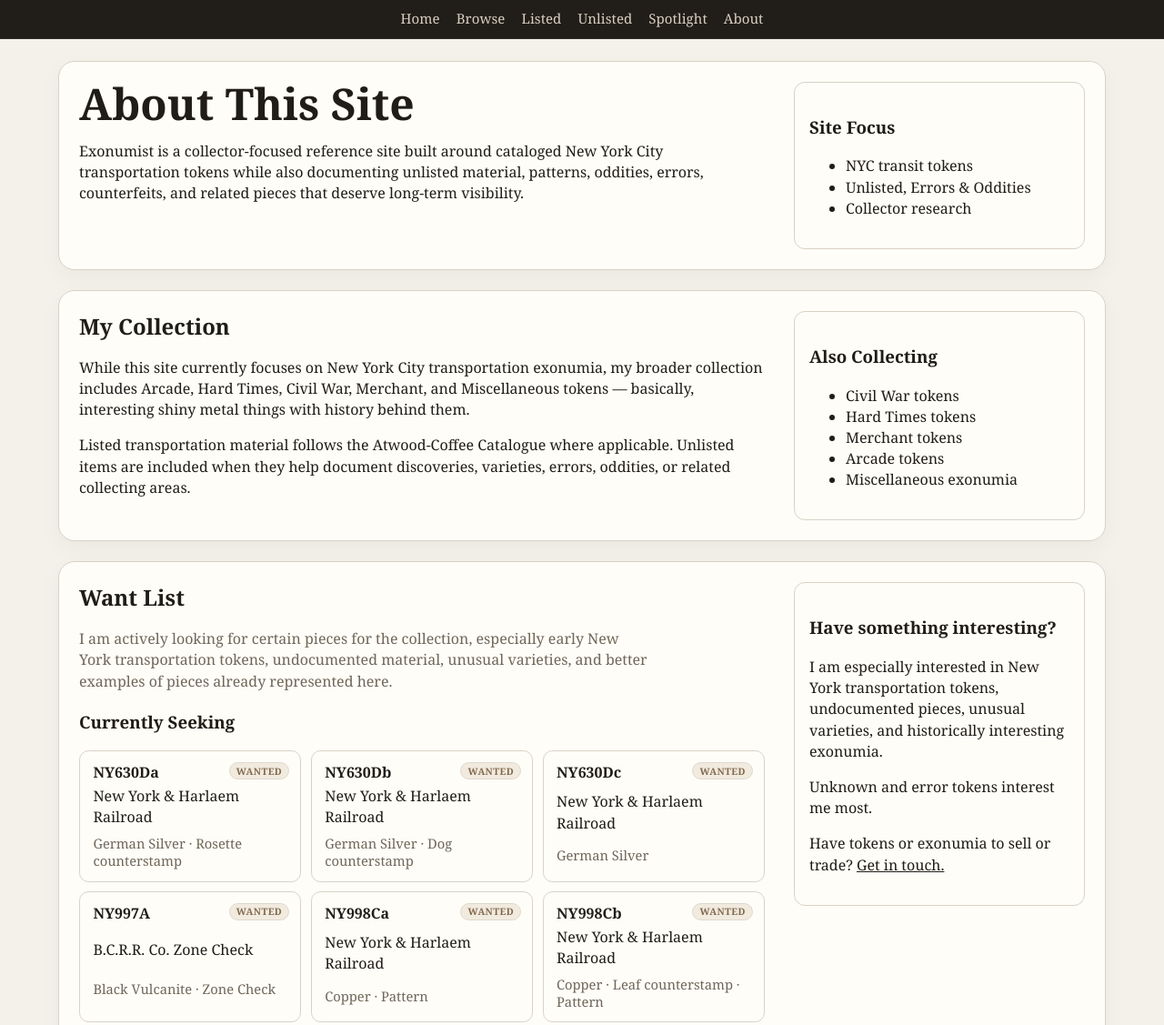
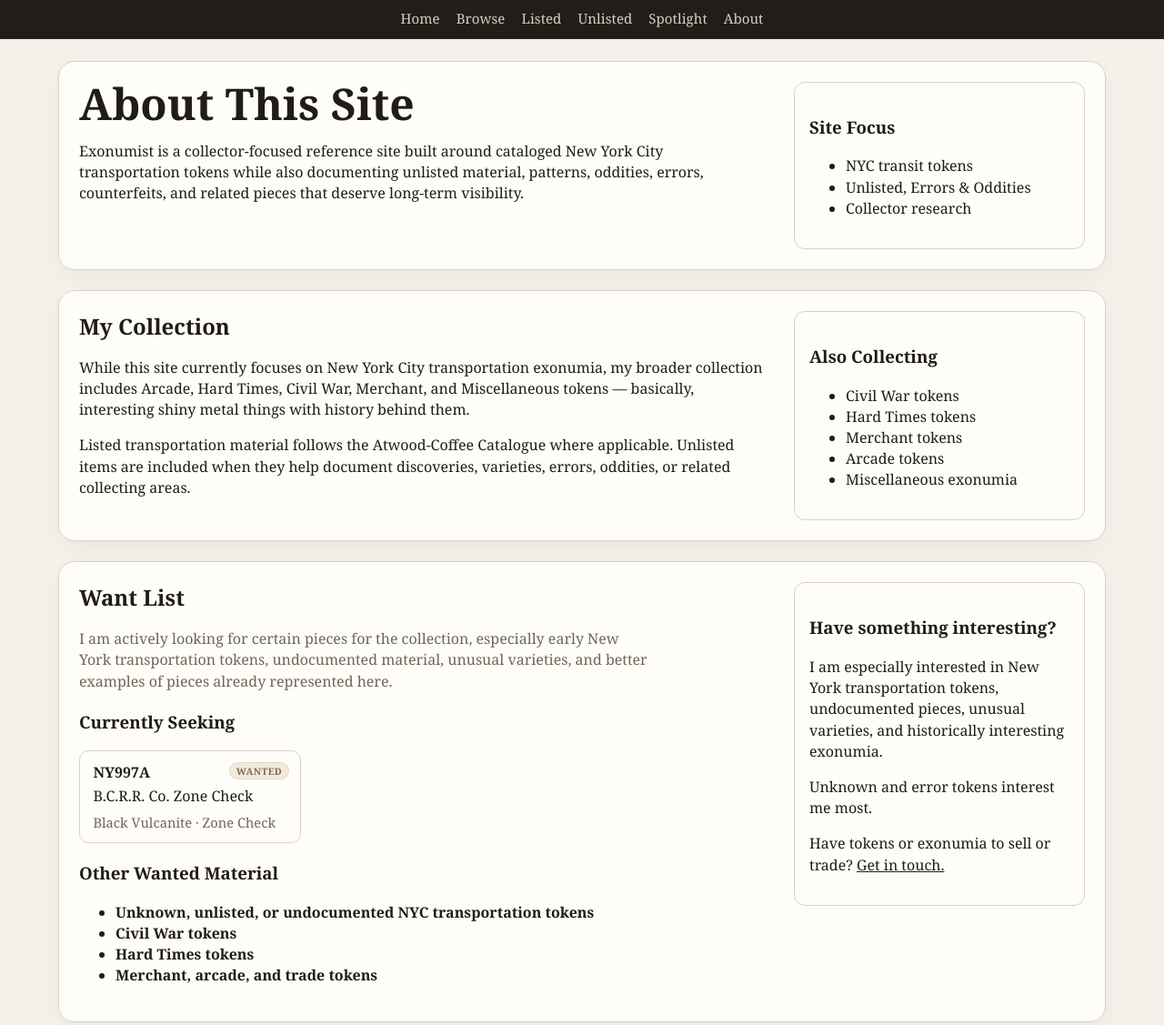
Before and after one commit to kellysbakery/exonumist, an Eleventy site: page src/about.njk in a window 1280 px wide. Shown: the top 1127 px of the page at 91% size. Built offline with nearby package versions, Linux system fonts and the light colour scheme; Eleventy itself is replaced by a stand-in of ours; files that its build step writes are made by us from their sources.

Commit message:
clean up want list

```diff
--- a/src/_data/official/998.json
+++ b/src/_data/official/998.json
@@ -19,7 +19,7 @@
     "rev": "(OMNIBUS)",
     "desc": "Early octagonal New York & Harlaem Railroad omnibus token in copper.",
     "notes": "The New York & Harlaem Railroad, incorporated in 1831, operated one of the earliest urban rail lines in the United States and is widely regarded as New York City’s first street railway. Service began in 1832 along the Bowery from Prince Street to 14th Street, with later extensions north on Fourth Avenue to Harlem and south to City Hall. Horse power was used initially, with steam locomotives introduced in 1837 for service north of the 27th Street depot. These tokens are believed to be the first transportation tokens issued for use in New York City.\n\nCollectors recognize seven major octagonal token varieties associated with the line. The regular circulating issues are the 18mm German silver pieces listed as Atwood-Coffee NY630: plain (NY630Dc), rosette counterstamp (NY630Da), and the famous dog counterstamp (NY630Db). Additional pattern issues were struck in copper and lead under the NY998 listings. Copper varieties include plain (NY998Ca) and leaf counterstamp (NY998Cb). Lead varieties include plain (NY998Da) and leaf counterstamp (NY998Db). The initials 'B & S' found beneath the railroad coach identify the token makers, Bale & Smith, noted New York engravers.\n\nToday these pieces are considered among the most historic American transit tokens, linking directly to the earliest development of organized public transportation in New York City.",
-    "wanted": true,
+    "wanted": false,
     "wantedNote": "Currently represented, but looking to upgrade to a nicer example.",
     "val": 350,
     "rel": [],
@@ -47,7 +47,7 @@
     "rev": "(OMNIBUS)",
     "desc": "Early octagonal New York & Harlaem Railroad omnibus token in copper.",
     "notes": "The New York & Harlaem Railroad, incorporated in 1831, operated one of the earliest urban rail lines in the United States and is widely regarded as New York City’s first street railway. Service began in 1832 along the Bowery from Prince Street to 14th Street, with later extensions north on Fourth Avenue to Harlem and south to City Hall. Horse power was used initially, with steam locomotives introduced in 1837 for service north of the 27th Street depot. These tokens are believed to be the first transportation tokens issued for use in New York City.\n\nCollectors recognize seven major octagonal token varieties associated with the line. The regular circulating issues are the 18mm German silver pieces listed as Atwood-Coffee NY630: plain (NY630Dc), rosette counterstamp (NY630Da), and the famous dog counterstamp (NY630Db). Additional pattern issues were struck in copper and lead under the NY998 listings. Copper varieties include plain (NY998Ca) and leaf counterstamp (NY998Cb). Lead varieties include plain (NY998Da) and leaf counterstamp (NY998Db). The initials 'B & S' found beneath the railroad coach identify the token makers, Bale & Smith, noted New York engravers.\n\nToday these pieces are considered among the most historic American transit tokens, linking directly to the earliest development of organized public transportation in New York City.",
-    "wanted": true,
+    "wanted": false,
     "wantedNote": "Currently represented, but looking to upgrade to a nicer example.",
     "val": 350,
     "rel": [],
@@ -75,7 +75,7 @@
     "rev": "(OMNIBUS)",
     "desc": "Early octagonal New York & Harlaem Railroad omnibus token in lead.",
     "notes": "The New York & Harlaem Railroad, incorporated in 1831, operated one of the earliest urban rail lines in the United States and is widely regarded as New York City’s first street railway. Service began in 1832 along the Bowery from Prince Street to 14th Street, with later extensions north on Fourth Avenue to Harlem and south to City Hall. Horse power was used initially, with steam locomotives introduced in 1837 for service north of the 27th Street depot. These tokens are believed to be the first transportation tokens issued for use in New York City.\n\nCollectors recognize seven major octagonal token varieties associated with the line. The regular circulating issues are the 18mm German silver pieces listed as Atwood-Coffee NY630: plain (NY630Dc), rosette counterstamp (NY630Da), and the famous dog counterstamp (NY630Db). Additional pattern issues were struck in copper and lead under the NY998 listings. Copper varieties include plain (NY998Ca) and leaf counterstamp (NY998Cb). Lead varieties include plain (NY998Da) and leaf counterstamp (NY998Db). The initials 'B & S' found beneath the railroad coach identify the token makers, Bale & Smith, noted New York engravers.\n\nToday these pieces are considered among the most historic American transit tokens, linking directly to the earliest development of organized public transportation in New York City.",
-    "wanted": true,
+    "wanted": false,
     "wantedNote": "Currently represented, but looking to upgrade to a nicer example.",
     "val": 350,
     "rel": [],
@@ -103,7 +103,7 @@
     "rev": "(OMNIBUS)",
     "desc": "Early octagonal New York & Harlaem Railroad omnibus token in lead.",
     "notes": "The New York & Harlaem Railroad, incorporated in 1831, operated one of the earliest urban rail lines in the United States and is widely regarded as New York City’s first street railway. Service began in 1832 along the Bowery from Prince Street to 14th Street, with later extensions north on Fourth Avenue to Harlem and south to City Hall. Horse power was used initially, with steam locomotives introduced in 1837 for service north of the 27th Street depot. These tokens are believed to be the first transportation tokens issued for use in New York City.\n\nCollectors recognize seven major octagonal token varieties associated with the line. The regular circulating issues are the 18mm German silver pieces listed as Atwood-Coffee NY630: plain (NY630Dc), rosette counterstamp (NY630Da), and the famous dog counterstamp (NY630Db). Additional pattern issues were struck in copper and lead under the NY998 listings. Copper varieties include plain (NY998Ca) and leaf counterstamp (NY998Cb). Lead varieties include plain (NY998Da) and leaf counterstamp (NY998Db). The initials 'B & S' found beneath the railroad coach identify the token makers, Bale & Smith, noted New York engravers.\n\nToday these pieces are considered among the most historic American transit tokens, linking directly to the earliest development of organized public transportation in New York City.",
-    "wanted": true,
+    "wanted": false,
     "wantedNote": "Currently represented, but looking to upgrade to a nicer example.",
     "val": 350,
     "rel": [],
@@ -130,7 +130,7 @@
     "rev": "Good For One Fare NYC",
     "desc": "A proposed NYC subway token.",
     "notes": "This was a proposed token for the NYC subway. This design was ultimately not used.",
-    "wanted": true,
+    "wanted": false,
     "wantedNote": "Currently represented, but looking to upgrade to a nicer example.",
     "val": 50,
     "rel": [],
--- a/src/_data/wantList.json
+++ b/src/_data/wantList.json
@@ -11,19 +11,6 @@
     "groups": ["discoveries"],
     "tags": ["unknown", "unlisted", "oddities", "transportation"],
     "sort": "001-unknown-nyc-transit"
-  },
-  {
-    "id": "specific-listed-nyc-tokens",
-    "title": "Specific listed NYC transportation tokens",
-    "summary": "I am looking for selected listed transportation tokens needed to improve or complete the catalog.",
-    "category": "transportation",
-    "type": "listed-token",
-    "status": "wanted",
-    "priority": "medium",
-    "visibility": "public",
-    "groups": ["listed"],
-    "tags": ["listed", "nyc", "transportation"],
-    "sort": "010-specific-listed-nyc"
   },
   {
     "id": "civil-war-tokens",
--- a/src/about.njk
+++ b/src/about.njk
@@ -69,6 +69,7 @@ permalink: /about/index.html
         pieces already represented here.
       </p>
 
+      {# Specific catalog tokens marked with wanted: true in token JSON files #}
       {% set wantedTokens = [] %}
       {% for token in collections.officialAll %}
         {% if token.wanted %}
@@ -83,6 +84,7 @@ permalink: /about/index.html
           {% for token in wantedTokens %}
             <a class="wanted-token-link" href="{{ tokenDetailView.buildTokenUrl(token) }}">
               <span class="wanted-token-badge">Wanted</span>
+
               <strong>{{ token.displayId }}</strong>
 
               <span>{{ token.title }}</span>
@@ -99,6 +101,22 @@ permalink: /about/index.html
             </a>
           {% endfor %}
         </div>
+      {% endif %}
+
+      {# General want-list entries from src/_data/wantList.json #}
+      {% if wantList and wantList.length %}
+        <h3>Other Wanted Material</h3>
+
+        <ul class="prose-width">
+          {% for item in wantList | sort(attribute="sort") %}
+            {% if item.visibility != "private" and item.status == "wanted" %}
+              <li>
+                <strong>{{ item.title }}</strong>
+                <!-- {% if item.summary %} — {{ item.summary }}{% endif %} -->
+              </li>
+            {% endif %}
+          {% endfor %}
+        </ul>
       {% endif %}
     </div>
 
```
Also changed, not shown: src/_data/official/630.json. Lines whose indentation alone changed are shown as unchanged.
